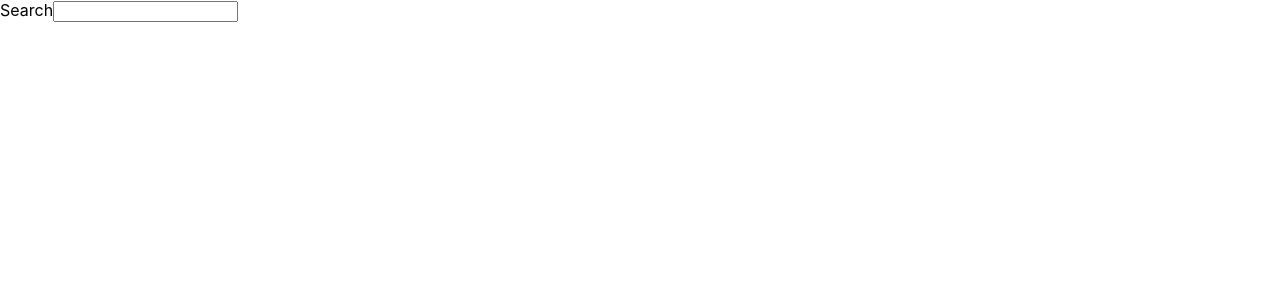
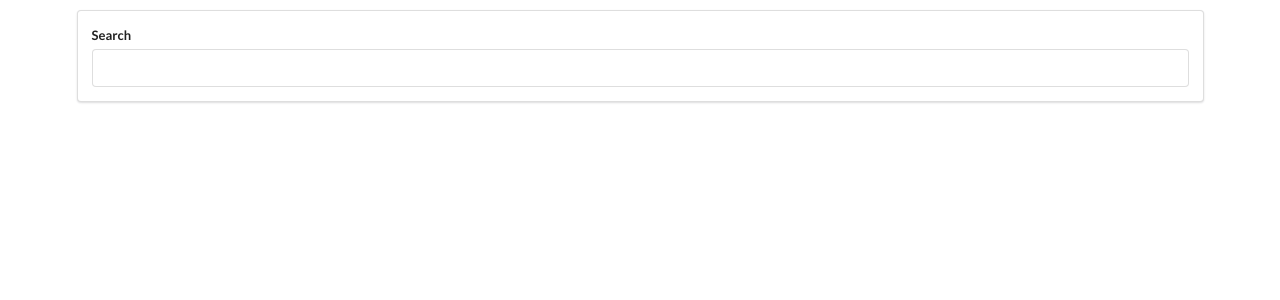
Before and after one commit to jrog20/pics, a React (Create React App) app: page / in a window 1280 px wide. Shown: the top 300 px of the page. Built offline with nearby package versions, Linux system fonts and the light colour scheme.

Commit message:
Add semantic ui

```diff
--- a/package.json
+++ b/package.json
@@ -9,6 +9,8 @@
     "react": "^17.0.2",
     "react-dom": "^17.0.2",
     "react-scripts": "4.0.3",
+    "semantic-ui-css": "^2.4.1",
+    "semantic-ui-react": "^2.0.4",
     "web-vitals": "^1.0.1"
   },
   "scripts": {
--- a/src/App.css
+++ b/src/App.css
@@ -1,38 +1,3 @@
-.App {
-  text-align: center;
+.margin {
+ margin-top: 10px;
 }
-
-.App-logo {
-  height: 40vmin;
-  pointer-events: none;
-}
-
-@media (prefers-reduced-motion: no-preference) {
-  .App-logo {
-    animation: App-logo-spin infinite 20s linear;
-  }
-}
-
-.App-header {
-  background-color: #282c34;
-  min-height: 100vh;
-  display: flex;
-  flex-direction: column;
-  align-items: center;
-  justify-content: center;
-  font-size: calc(10px + 2vmin);
-  color: white;
-}
-
-.App-link {
-  color: #61dafb;
-}
-
-@keyframes App-logo-spin {
-  from {
-    transform: rotate(0deg);
-  }
-  to {
-    transform: rotate(360deg);
-  }
-}
--- a/src/App.js
+++ b/src/App.js
@@ -3,7 +3,7 @@ import SearchBar from './components/SearchBar';
 
 function App() {
   return (
-    <div>
+    <div className="ui container margin">
       <SearchBar />
     </div>
   )
--- a/src/components/SearchBar.js
+++ b/src/components/SearchBar.js
@@ -1,12 +1,19 @@
 import React from 'react';
 
 class SearchBar extends React.Component {
+
+  onInputChange(e){
+    console.log(e.target.value)
+  }
+
   render() {
     return (
-      <div>
-        <form>
-          <label>Search</label>
-          <input type='text' />
+      <div className="ui segment">
+        <form className="ui form">
+          <div className="ui field">
+            <label>Search</label>
+            <input type='text' onChange={this.onInputChange}/>
+          </div>
         </form>
       </div>
     )
--- a/src/index.js
+++ b/src/index.js
@@ -3,6 +3,7 @@ import ReactDOM from 'react-dom';
 import './index.css';
 import App from './App';
 import reportWebVitals from './reportWebVitals';
+import 'semantic-ui-css/semantic.min.css'
 
 ReactDOM.render(
   <React.StrictMode>
```
Also changed, not shown: 2 other files (tests, documents, lock files or other folders).
